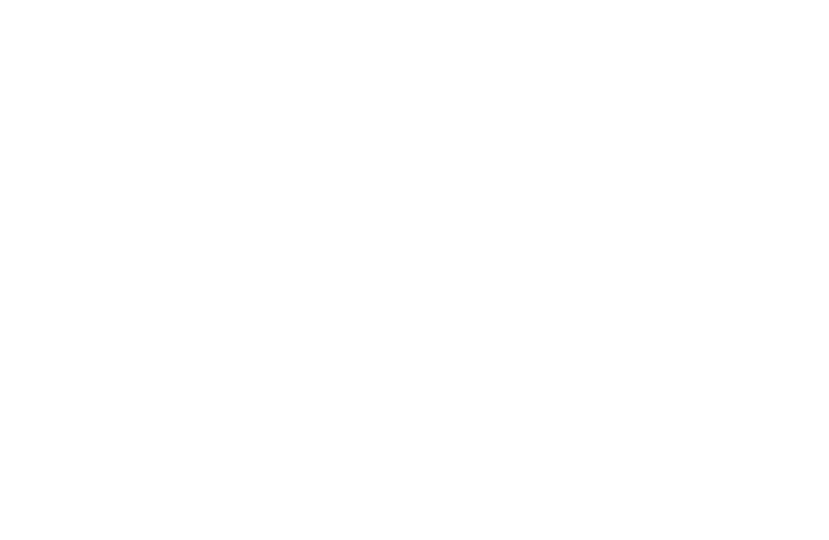
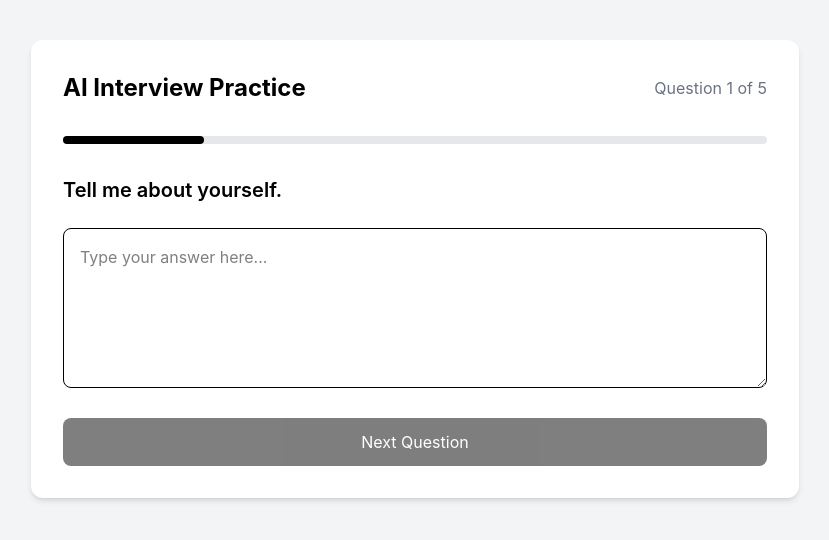
Before and after one commit to KavinduAnj/AI-interview, a React (Vite) app in the folder Frontend/: page /interview in a window 1280 px wide. Before the commit this address had no page. Shown: the top 540 px of the page, without its empty margins (225-1054 px from the left). Built offline with nearby package versions, Linux system fonts and the light colour scheme; sample sign-in values are in the browser's storage.

Commit message:
Interview page + harcoded questions

```diff
--- a/Frontend/src/App.jsx
+++ b/Frontend/src/App.jsx
@@ -5,6 +5,7 @@
 import Dashboard from "./pages/Dashboard";
 import ProtectedRoute from "./components/ProtectedRoute";
 import InterviewSetup from "./pages/InterviewSetup";
+import Interview from "./pages/Interview";
 
 function App() {
     return (
@@ -21,6 +22,11 @@
                         <ProtectedRoute>
                             <InterviewSetup />
                         </ProtectedRoute>} />
+                <Route path="/interview" element={
+                        <ProtectedRoute>
+                            <Interview />
+                        </ProtectedRoute>}
+/>
             </Routes>
 
         </BrowserRouter>
--- /dev/null
+++ b/Frontend/src/pages/Interview.jsx
@@ -0,0 +1,88 @@
+import { useState } from "react";
+import { useNavigate } from "react-router-dom";
+
+function Interview() {
+    const navigate = useNavigate();
+    const questions = [
+        "Tell me about yourself.",
+        "What are your strengths and weaknesses?",
+        "Why do you want to work for our company?",
+        "Describe a challenging situation you've faced and how you handled it.",
+        "Where do you see yourself in five years?",
+    ];
+
+    const [currentQuestion, setCurrentQuestion] = useState(0);
+    const [answer, setAnswer] = useState("");
+    const [answers, setAnswers] = useState([]);
+
+    const handleNext = () => {
+        const updatedAnswers = [...answers,
+            {question: questions[currentQuestion],
+                answer: answer}];
+        setAnswers(updatedAnswers);
+
+        if(currentQuestion < questions.length - 1) {
+            setCurrentQuestion(currentQuestion + 1);
+            setAnswer("");
+        }else{
+            console.log("Interview completed. Answers:", updatedAnswers);
+            navigate("/results");
+        }
+     };
+
+     return (
+        <div className="min-h-screen bg-gray-100 px-4 py-10">
+            <div className="max-w-3xl mx-auto bg-white p-8 rounded-xl shadow-md">
+
+                <div className="flex justify-between items-center mb-8">
+                    <h1 className="text-2xl font-bold">
+                        AI Interview Practice
+                    </h1>
+
+                    <span className="text-gray-500">
+                        Question {currentQuestion + 1} of {questions.length}
+                    </span>
+                </div>
+
+                {/* Progress Bar */}
+                <div className="w-full bg-gray-200 rounded-full h-2 mb-8">
+                    <div
+                        className="bg-black h-2 rounded-full transition-all"
+                        style={{
+                            width: `${((currentQuestion + 1) / questions.length) * 100}%`
+                        }}
+                    ></div>
+                </div>
+
+                {/* Question */}
+                <div className="mb-6">
+                    <h2 className="text-xl font-semibold mb-3">
+                        {questions[currentQuestion]}
+                    </h2>
+                </div>
+
+                {/* Answer */}
+                <textarea
+                    value={answer}
+                    onChange={(e) => setAnswer(e.target.value)}
+                    placeholder="Type your answer here..."
+                    className="w-full min-h-40 border rounded-lg p-4 mb-6"
+                />
+
+                <button
+                    onClick={handleNext}
+                    disabled={!answer.trim()}
+                    className="w-full bg-black text-white py-3 rounded-lg hover:bg-gray-800 disabled:opacity-50"
+                >
+                    {currentQuestion === questions.length - 1
+                        ? "Finish Interview"
+                        : "Next Question"}
+                </button>
+
+            </div>
+        </div>
+    );
+
+
+    }
+    export default Interview;
```
